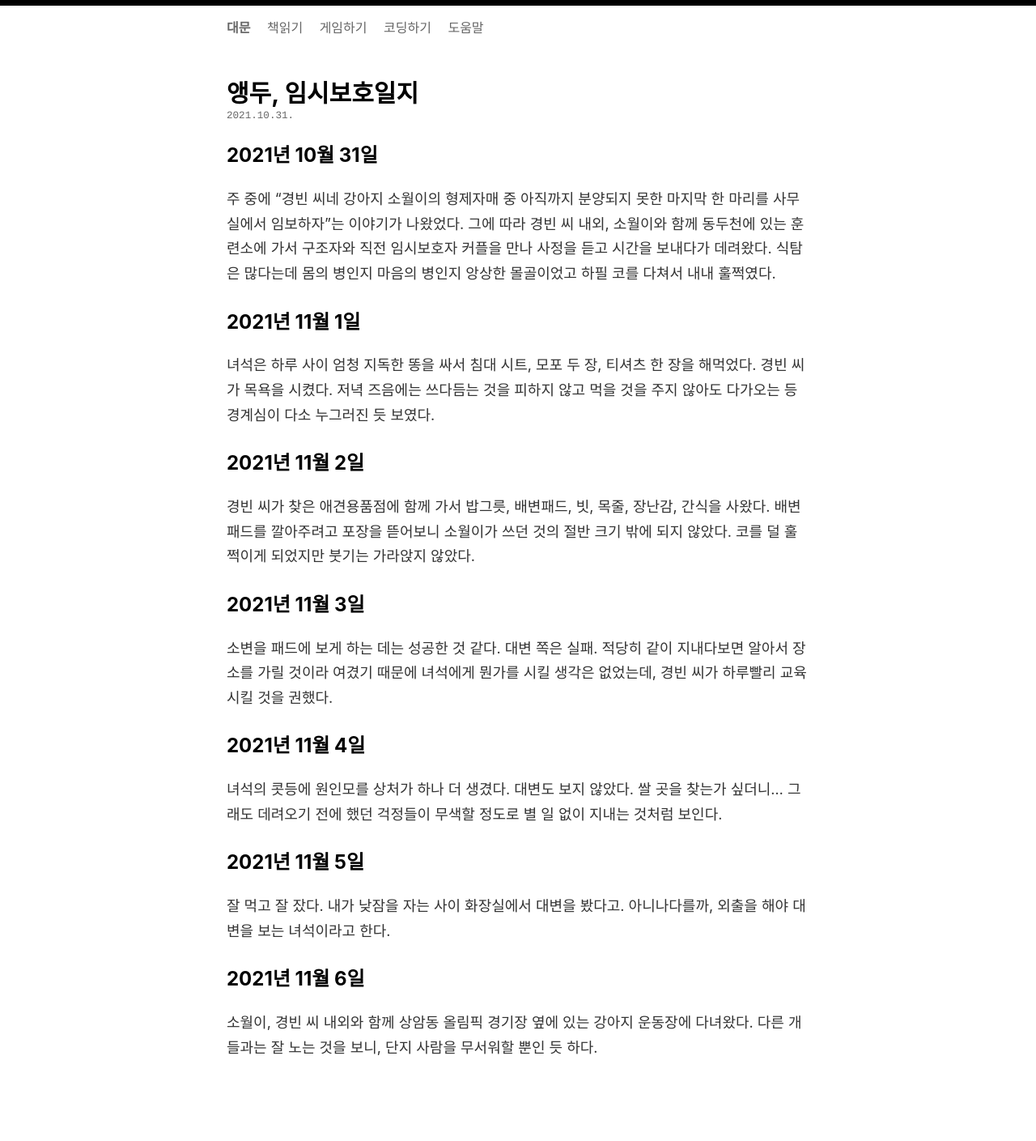
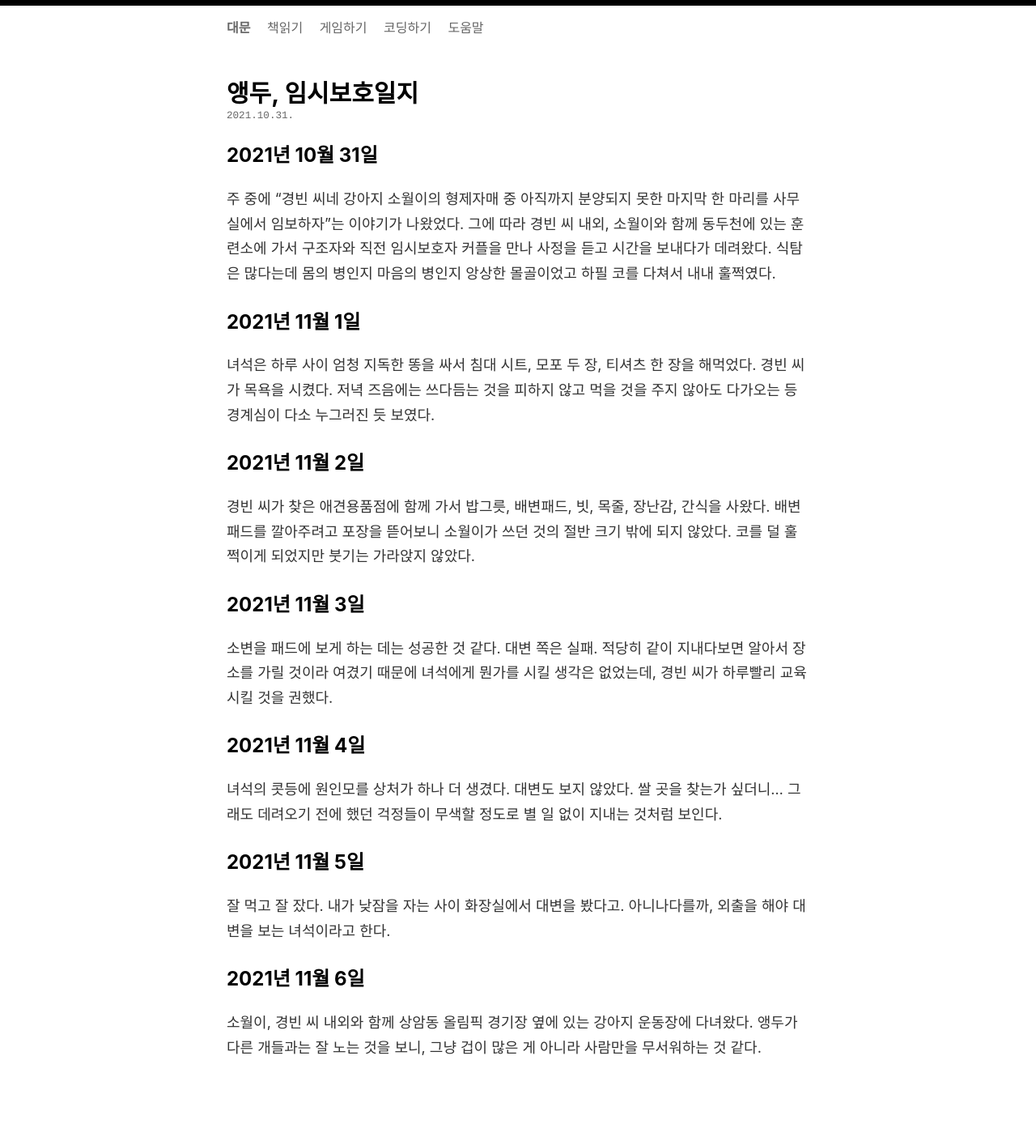
Before and after one commit to oxmhpark/www.exonomicon.net, a Jekyll site: the page built from _posts/2021-10-31-caring-note-of-aeng-doo.md, in a window 1280 px wide. Shown: the whole page at 81% size. Built offline with Jekyll 4.4.1, drawn with Linux system fonts in a browser that asks for light colours; comment, search, counter and statistics services are not loaded.

Commit message:
Update 2021-10-31-caring-note-of-aeng-doo.md

```diff
--- a/_posts/2021-10-31-caring-note-of-aeng-doo.md
+++ b/_posts/2021-10-31-caring-note-of-aeng-doo.md
@@ -22,4 +22,4 @@ comments: true
 잘 먹고 잘 잤다. 내가 낮잠을 자는 사이 화장실에서 대변을 봤다고. 아니나다를까, 외출을 해야 대변을 보는 녀석이라고 한다.
 
 ## 2021년 11월 6일
-소월이, 경빈 씨 내외와 함께 상암동 올림픽 경기장 옆에 있는 강아지 운동장에 다녀왔다. 다른 개들과는 잘 노는 것을 보니, 단지 사람을 무서워할 뿐인 듯 하다.
+소월이, 경빈 씨 내외와 함께 상암동 올림픽 경기장 옆에 있는 강아지 운동장에 다녀왔다. 앵두가 다른 개들과는 잘 노는 것을 보니, 그냥 겁이 많은 게 아니라 사람만을 무서워하는 것 같다.
```
